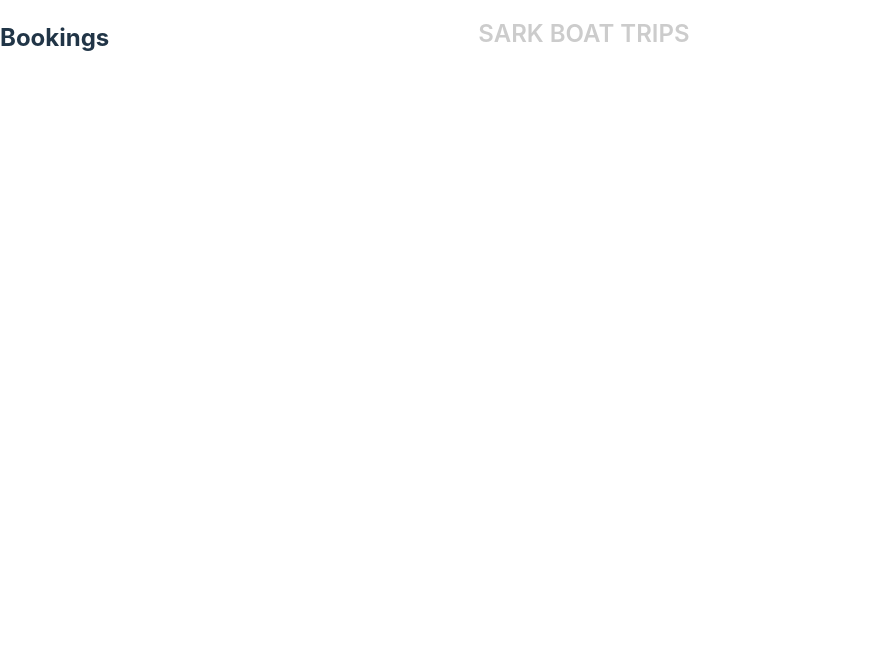
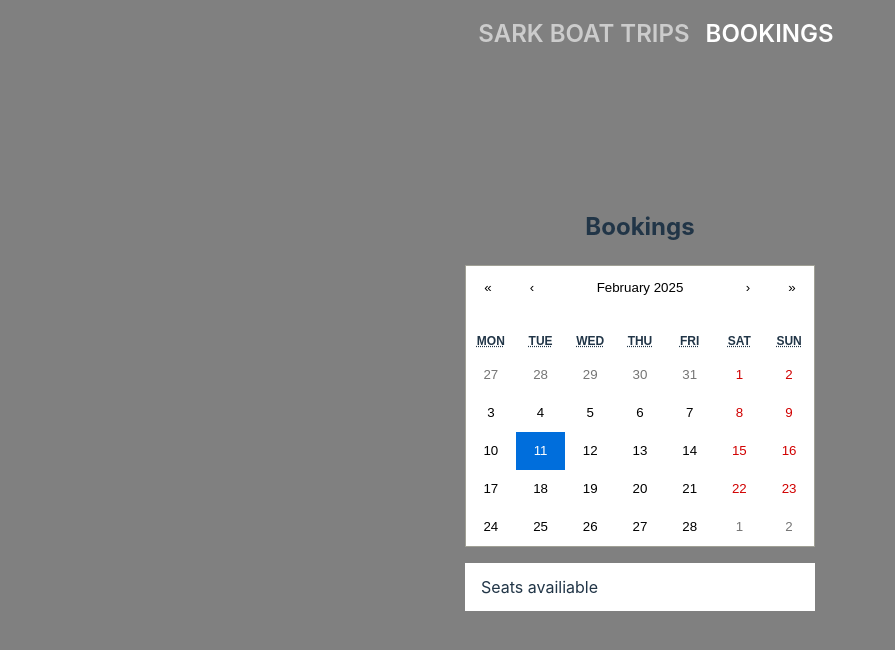
Before and after one commit to MorganGuille/sark-boat-trips, a React (Vite) app in the folder client/: page /bookings in a window 1280 px wide. Shown: the top 650 px of the page, without its empty margins (0-895 px from the left). Built offline with nearby package versions, Linux system fonts and the light colour scheme.

Commit message:
connecting calendar to backend

```diff
--- a/client/package.json
+++ b/client/package.json
@@ -10,7 +10,9 @@
     "preview": "vite preview"
   },
   "dependencies": {
+    "axios": "^1.7.9",
     "react": "^19.0.0",
+    "react-calendar": "^5.1.0",
     "react-dom": "^19.0.0",
     "react-router": "^7.1.5"
   },
--- a/client/src/App.css
+++ b/client/src/App.css
@@ -3,7 +3,7 @@
   line-height: 1.5;
   font-weight: 400;
 
-  color-scheme: light dark;
+  /* color-scheme: light dark; */
   color: #213547;
   background-color: #ffffff;
 
--- /dev/null
+++ b/client/src/components/myCalendar.jsx
@@ -0,0 +1,50 @@
+import React from 'react'
+import { useState } from 'react';
+import Calendar from 'react-calendar';
+import axios from 'axios'
+import 'react-calendar/dist/Calendar.css';
+import '../css/myCalendar.css'
+
+function MyCalendar() {
+
+    const [date, setDate] = useState(new Date())
+    const [availability, setAvailability] = useState()
+
+    const getAvailability = async (req, res) => {
+
+        console.log("this is the date:", date)
+
+        axios.get('http://localhost:4040/availability/', {
+            params: {
+                date
+            }
+        })
+
+        try {
+            setAvailability(res.data)
+        }
+        catch (error) {
+            console.log(error)
+        }
+    }
+
+    const onChange = date => {
+        setDate(date)
+
+
+    }
+
+    return (<>
+        <section className="calendar">
+            <Calendar onChange={() => { onChange(), getAvailability() }} value={date} />
+            <div className='calendarDisplay'>
+                <p>Seats availiable</p>
+                <p>{availability}</p>
+            </div>
+        </section>
+    </>
+
+    )
+}
+
+export default MyCalendar
--- /dev/null
+++ b/client/src/css/bookings.css
@@ -0,0 +1,10 @@
+.bookings {
+    height: 100vh;
+    width: 100vw;
+    display: flex;
+    flex-direction: column;
+    /* color: white; */
+    align-items: center;
+    justify-content: center;
+    background-color: grey;
+}
--- /dev/null
+++ b/client/src/css/myCalendar.css
@@ -0,0 +1,15 @@
+.calendarDisplay {
+    width: 350px;
+    height: 3em;
+    background-color: white;
+    margin-top: 1em;
+    display: flex;
+    flex-direction: row;
+    justify-content: space-between;
+    align-items: center;
+
+    & p {
+        margin-left: 1em;
+        margin-right: 1em;
+    }
+}
--- a/client/src/views/bookings.jsx
+++ b/client/src/views/bookings.jsx
@@ -1,10 +1,12 @@
 import React from 'react'
-
+import MyCalendar from '../components/myCalendar'
+import '../css/bookings.css'
 
 function Bookings() {
     return (<>
-        <section id="bookings">
+        <section className="bookings">
             <h1>Bookings</h1>
+            <MyCalendar />
         </section>
 
     </>
```
Also changed, not shown: 1 other file (tests, documents, lock files or other folders).
